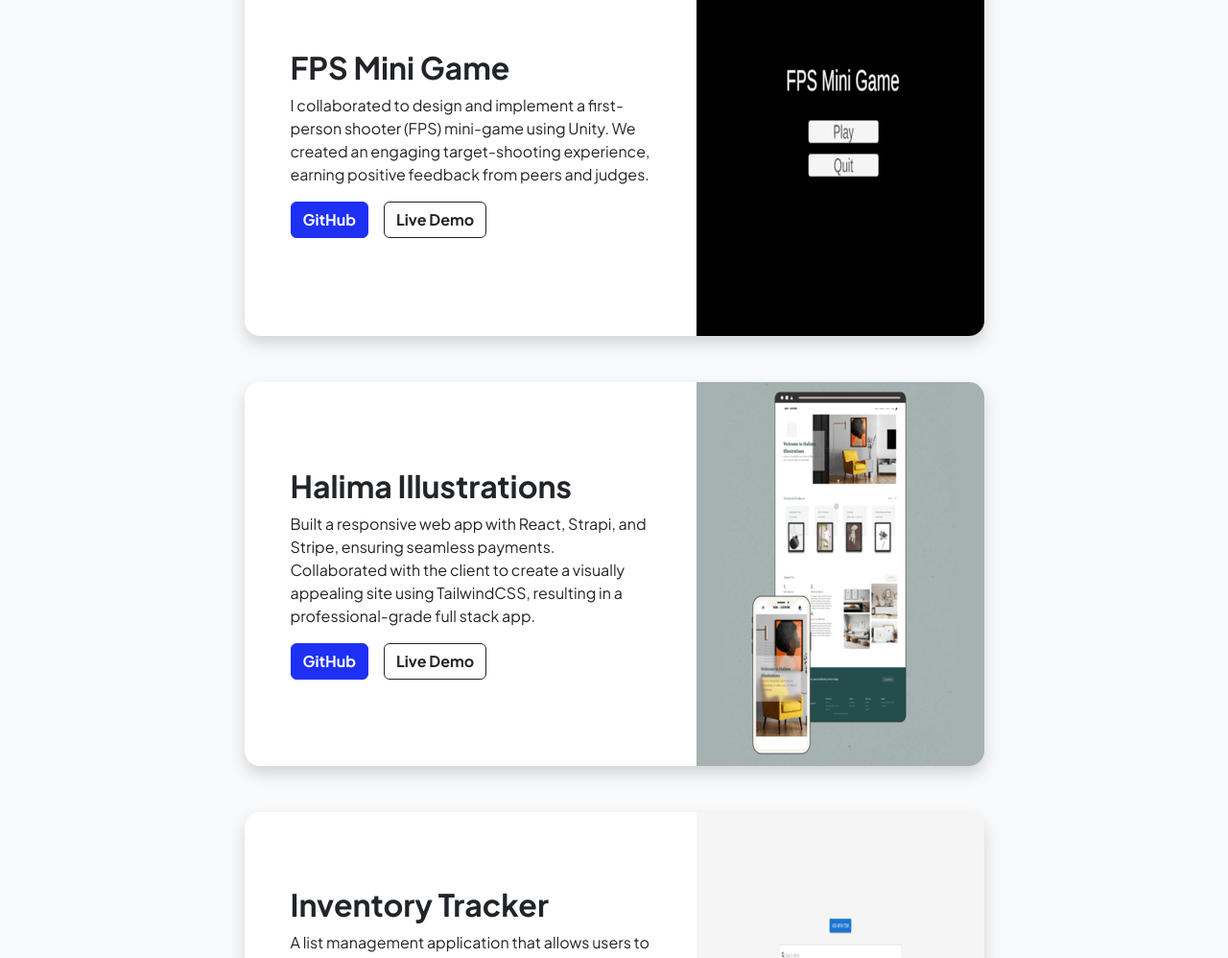
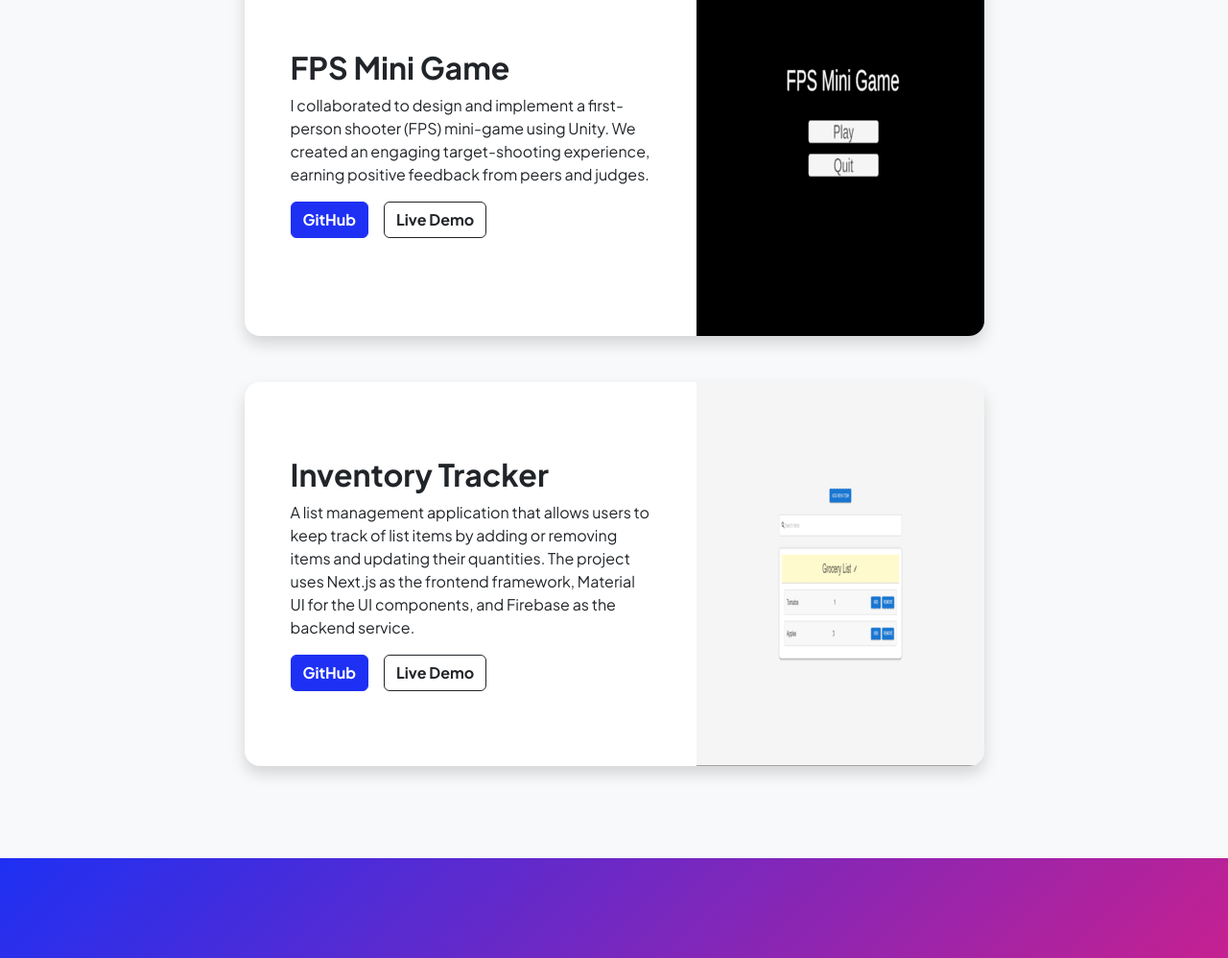
Before and after one commit to MuminaA/Portfolio3.0, a plain HTML site: page projects.html in a window 1280 px wide. Shown: the part 276-1274 px from the top of the page at 96% size. Drawn offline with nearby package versions, Linux system fonts and the light colour scheme.

Commit message:
update to project

```diff
--- a/projects.html
+++ b/projects.html
@@ -97,7 +97,7 @@
                 </div>
               </div>
               <!-- Project Card 2-->
-              <div class="card overflow-hidden shadow rounded-4 border-0 mb-5">
+              <!-- <div class="card overflow-hidden shadow rounded-4 border-0 mb-5">
                 <div class="card-body p-0">
                   <div class="d-flex align-items-center">
                     <div class="p-5">
@@ -119,7 +119,7 @@
                     <img class="img-fluid" src="assets/HILL.png" alt="..." />
                   </div>
                 </div>
-              </div>
+              </div> -->
               <!-- Project Card 3-->
               <div class="card overflow-hidden shadow rounded-4 border-0">
                 <div class="card-body p-0">
```
